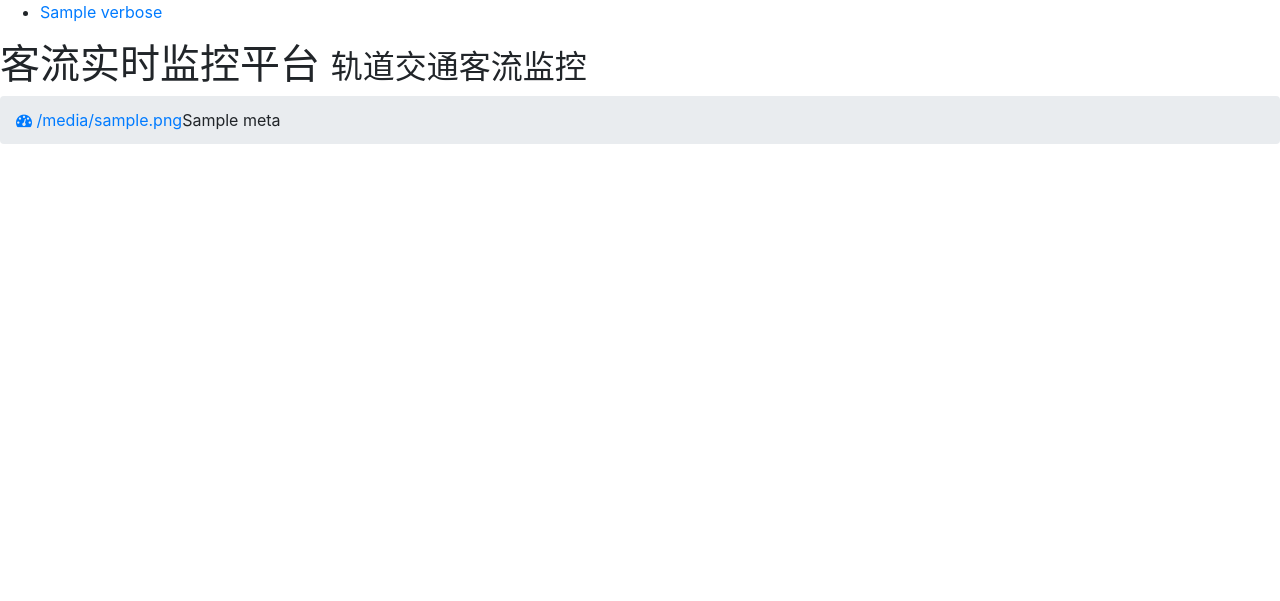
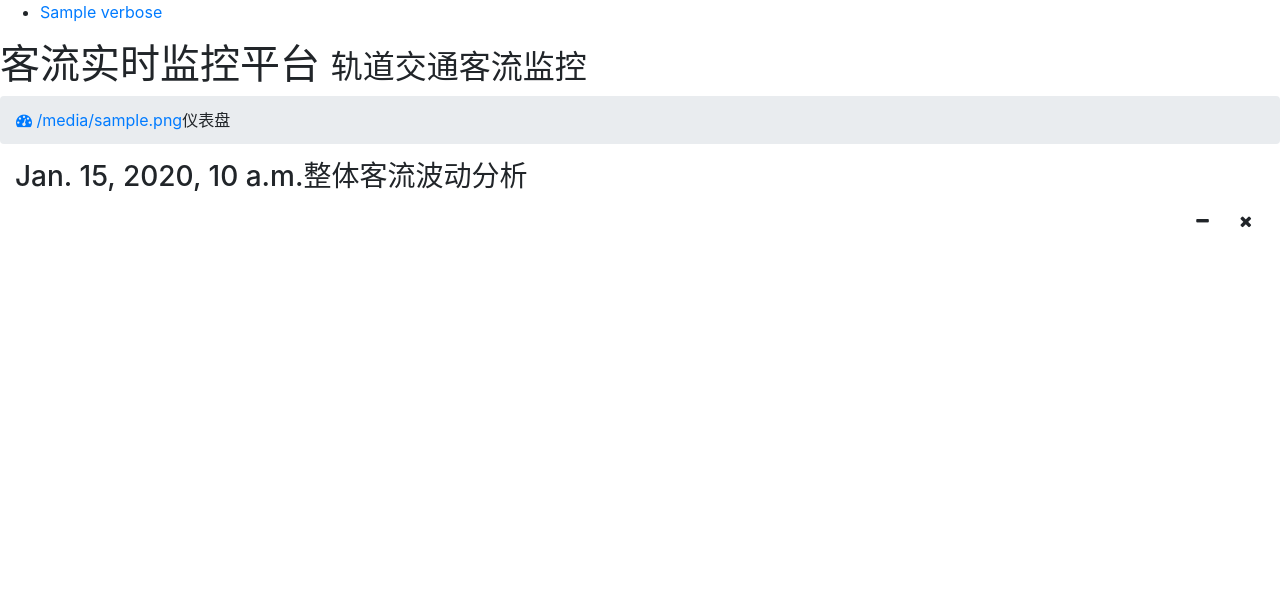
Before and after one commit to CNPolaris/fwwb_A09_Rail_transit, a Django app: template templates/index.html in a window 1280 px wide. Shown: the part 64-665 px from the top of the page. Run offline with Django 3.2, Linux system fonts and the light colour scheme; the template is opened without the code that fills it: most values are stand-ins (such as "Sample title", 1, 10 or a date in 2020); some libraries are stand-ins or nearby versions.

Commit message:
年龄结构首页图谱展示

```diff
--- a/templates/index.html
+++ b/templates/index.html
@@ -3,3 +3,156 @@
 {% block title %}
     轨道交通智慧客流分析预测平台
 {% endblock title %}
+
+{% block breadcrumb %}
+<li><a href="{% url 'transit:index' %}"><i class="fa fa-dashboard"></i>
+  {% if meta %}{{meta.logo}}{% else %}仪表盘{% endif %}
+</a></li>
+<li class="active">仪表盘</li>
+{% endblock breadcrumb %}
+
+
+{% block main-content %}
+<div class="box">
+    <div class="box-header with-border">
+        <h3 class="box-title">{{ date }}整体客流波动分析</h3>
+        <div class="box-tools pull-right">
+          <button type="button" class="btn btn-box-tool" data-widget="collapse"><i class="fa fa-minus"></i>
+          </button>
+          <button type="button" class="btn btn-box-tool" data-widget="remove"><i class="fa fa-times"></i></button>
+        </div>
+    </div>
+
+    <div class="box-body">
+        <div class="row">
+
+            <div class="col-md-7 col-xs-12">
+                <div id="monthly_flow"style="min-width:320px;height: 400px"></div>
+            </div>
+
+            <div class="clearfix visible-sm-block"></div>
+
+            <div class="col-md-5 col-xs-12">
+                <div id="age_struct"style="min-height: 320px;height: 400px"></div>
+            </div>
+
+        </div>
+    </div>
+</div>
+{% endblock main-content %}
+
+{% block extra-js %}
+    <script type="text/javascript">
+        var myChart =echarts.init(document.getElementById('monthly_flow'));
+        $.ajax({
+            url:"/api/echarts",
+            type:"get",
+            dataType:"json",
+            success:function (data){
+                   myChart.setOption(option = {
+                tooltip: {},
+                xAxis: {
+                    data: data.key
+                },
+                yAxis: {},
+                toolbox: {},
+                dataZoom: [],
+                visualMap: {
+                    top: 10,
+                    right: 10,
+                    pieces: [{
+                        gt: 0,
+                        lte: 50,
+                        color: '#096'
+                    }, {
+                        gt: 50,
+                        lte: 100,
+                        color: '#ffde33'
+                    }, {
+                        gt: 100,
+                        lte: 150,
+                        color: '#ff9933'
+                    }, {
+                        gt: 150,
+                        lte: 200,
+                        color: '#cc0033'
+                    }, {
+                        gt: 200,
+                        lte: 300,
+                        color: '#660099'
+                    }, {
+                        gt: 300,
+                        color: '#7e0023'
+                    }],
+                    outOfRange: {
+                        color: '#999'
+                    }
+                },
+                series: {
+                    name: '客流量',
+                    type: 'line',
+                    data: data.value,
+                    markLine: {
+                        silent: true,
+                        data: [{
+                            yAxis: 50
+                        }, {
+                            yAxis: 100
+                        }, {
+                            yAxis: 150
+                        }, {
+                            yAxis: 200
+                        }, {
+                            yAxis: 300
+                        }]
+                    }
+                }
+            });
+            }
+        });
+    </script>
+   <script type="text/javascript">
+        var echart_age_struct = echarts.init(document.getElementById('age_struct'));
+        $.ajax({
+           url:"echarts/data/agestruct.json",
+            type:"get",
+            dataType: "json",
+            success:function (data) {
+                echart_age_struct.setOption(
+                    option = {
+                        title: {
+                            text: '乘客年龄结构',
+                            left: 'center'
+                        },
+                        tooltip: {
+                            trigger: 'item',
+                            formatter: '{a} <br/>{b} : {c} ({d}%)'
+                        },
+                        legend: {
+                            orient: 'vertical',
+                            left: 'left',
+                            data: data.name
+                        },
+                        series: [
+                            {
+                                name: '年龄区间',
+                                type: 'pie',
+                                radius: '55%',
+                                center: ['50%', '60%'],
+                                data: data.data,
+                                emphasis: {
+                                    itemStyle: {
+                                        shadowBlur: 10,
+                                        shadowOffsetX: 0,
+                                        shadowColor: 'rgba(0, 0, 0, 0.5)'
+                                    }
+                                }
+                            }
+                        ]
+                    }
+
+                );
+            }
+        });
+   </script>
+{% endblock extra-js %}
--- a/transit/views.py
+++ b/transit/views.py
@@ -37,4 +37,5 @@
     def get_context_data(self, **kwargs):
         context = super(IndexView, self).get_context_data(**kwargs)
         context['menus'] = self.make_menu()
+        context['date'] = datetime.date.today().strftime("%Y-%m-%d")
         return context
```
Also changed, not shown: transit/echarts.py (+11 -9 lines).
